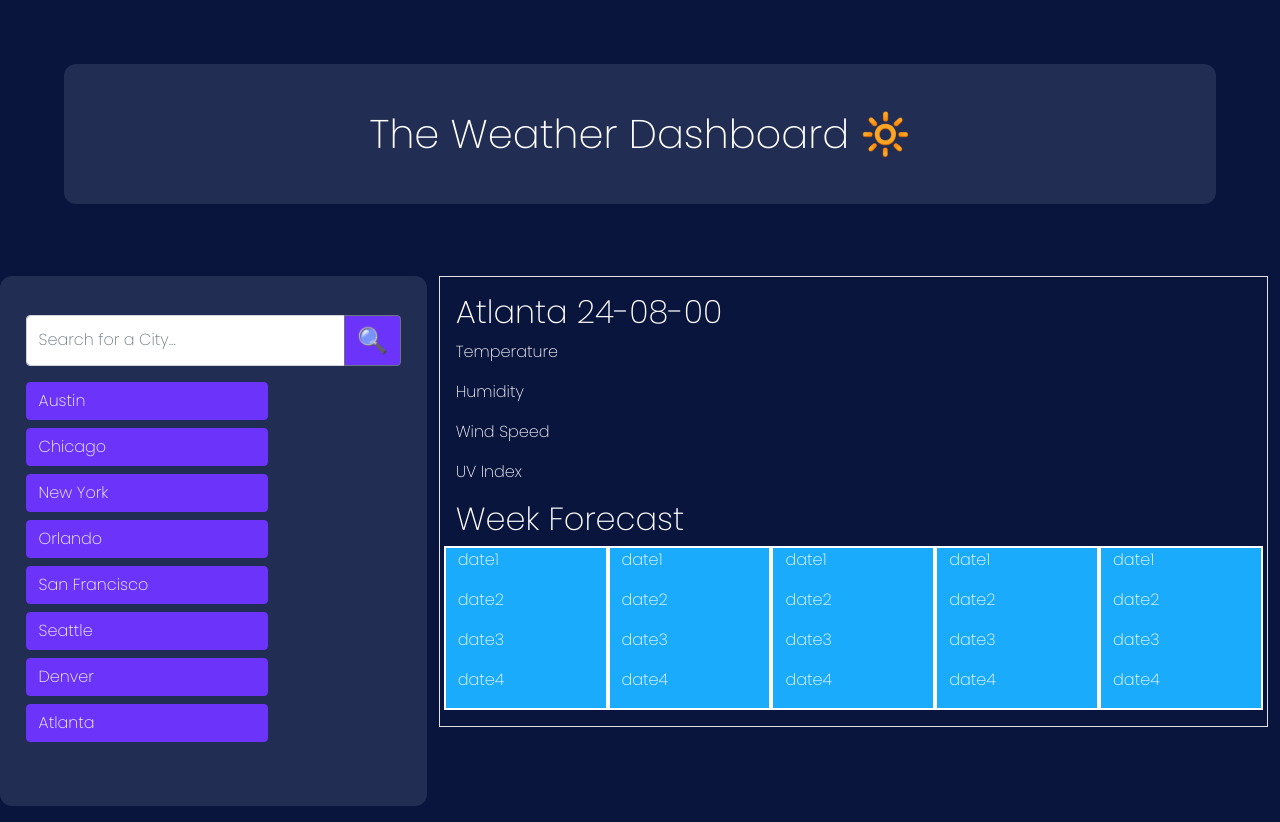
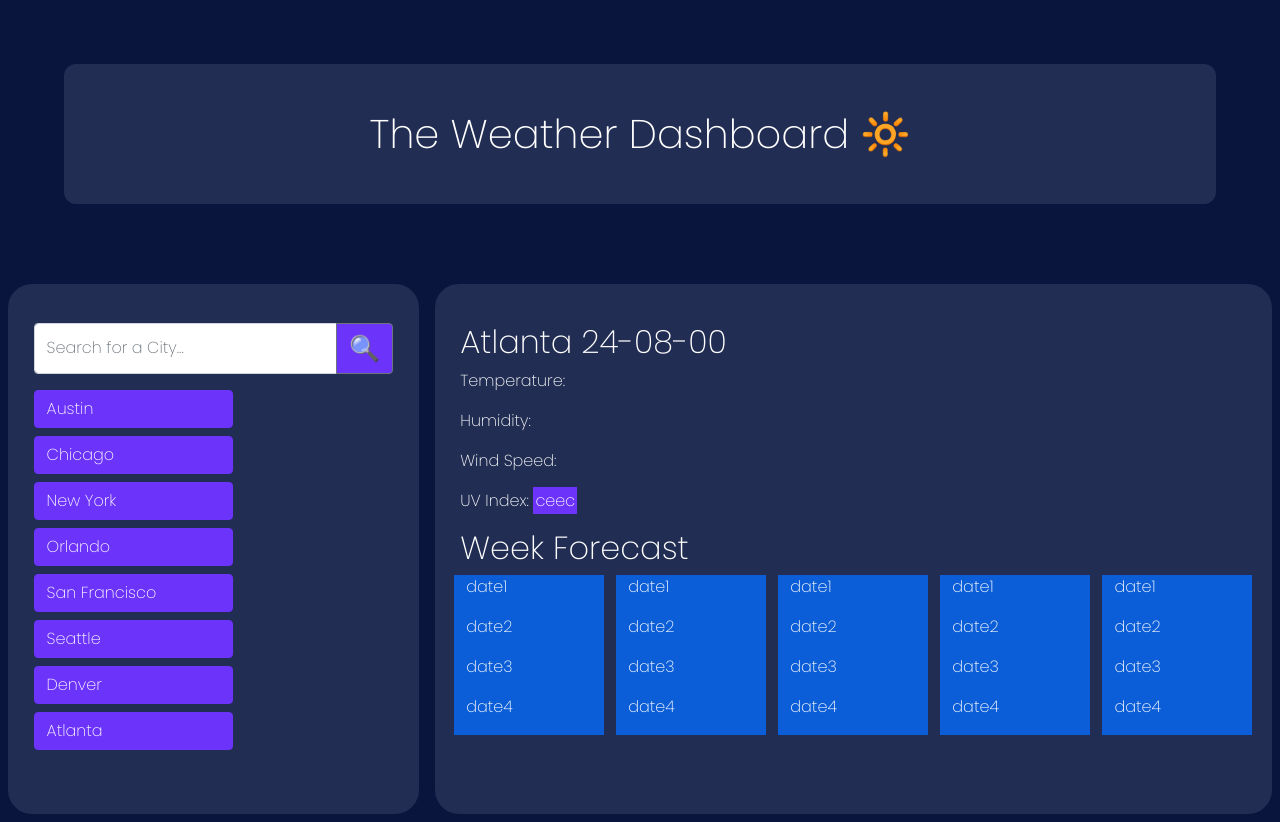
Before and after one commit to Wau00/Server-Side-APIs-HW-06, a plain HTML site: page index.html in a window 1280 px wide. Drawn offline with nearby package versions, Linux system fonts and the light colour scheme.

Commit message:
Styling right column, City and Week Forecast

```diff
--- a/Assets/style.css
+++ b/Assets/style.css
@@ -2,7 +2,7 @@
     --main-color: #0a153e;
     --seco-color: #212d52;
     --contr-color: #6c33fb ;
-    --box-color: #1babfc;
+    --box-color: #0b5ed7;
 }
 
 *{
@@ -33,10 +33,10 @@ border-radius: 12px;
 
 .col-sm-4{
     padding: 3% 2% 5% 2%;
-    border-radius: 12px;
     background-color: var(--seco-color);
     display: block;
-
+    border: 8px solid var(--main-color);
+    border-radius: 32px;
 }
 
 .btn-primary{
@@ -50,8 +50,23 @@ background-color: var(--contr-color);
 }
 
 /* Rigt Column Styles, Specific City */
+.col-sm-8{
+    display: block;
+    background-color: var(--seco-color);
+    padding: 3% 2% 5% 2%;
+    border-radius: 32px;
+    border: 8px solid var(--main-color);
+
+}
+
+#uvIndex{
+    background-color: var(--contr-color);
+    padding: 0.4%;
+}
+/* Week Forecast Tables */
 
 .col{
-    background-color: #1babfc;
-    border:  2px solid #fff;
+    background-color: var(--box-color);
+    border-left:  6px solid var(--seco-color);
+    border-right:  6px solid var(--seco-color);
 }
--- a/index.html
+++ b/index.html
@@ -24,7 +24,7 @@
                     <button class="btn btn-outline-secondary" type="button" id="button-addon2"> <span style='font-size:25px;'>&#128269;</span> </button>
                 </div>
                 <div class="row">
-                    <div class="col-sm-8">
+                    <div class="col-sm-7">
                         <div class="d-grid gap-2">
                             <button class="btn btn-primary" type="button">Austin</button>
                             <button class="btn btn-primary" type="button">Chicago</button>
@@ -39,14 +39,14 @@
                 </div>
             </div>
             <div class="col-sm-8">
-                <div class=" p-3 border">
+
                     <div class="row">
                         <div class="col-8">
                             <h2>Atlanta 24-08-00</h2>
-                            <p>Temperature</p>
-                            <p> Humidity</p>
-                            <p> Wind Speed </p>
-                            <p> UV Index</p>
+                            <p>Temperature: </p>
+                            <p> Humidity: </p>
+                            <p> Wind Speed: </p>
+                            <p> UV Index: <span id="uvIndex">ceec</span></p>
                         </div>
                     </div>
                     <div class="row">
@@ -81,7 +81,7 @@
                             <p id="weather-humidity"> date4</p>
                         </div>
                     </div>
-            </div>
+
             </div>
         </div>
     </div>
```
